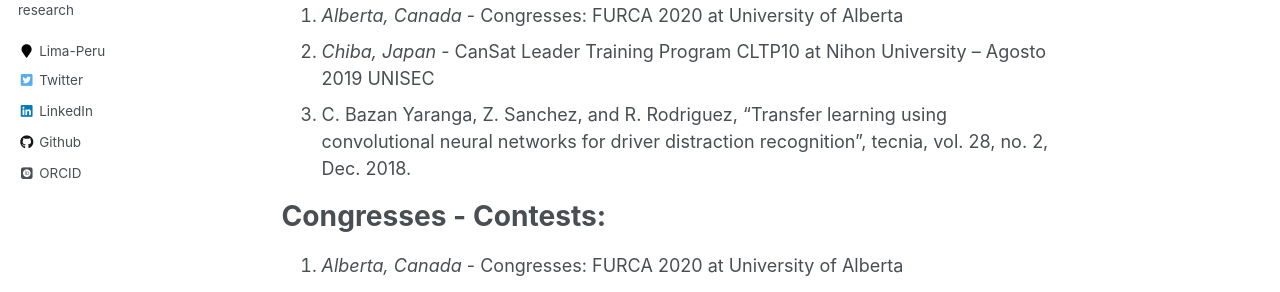
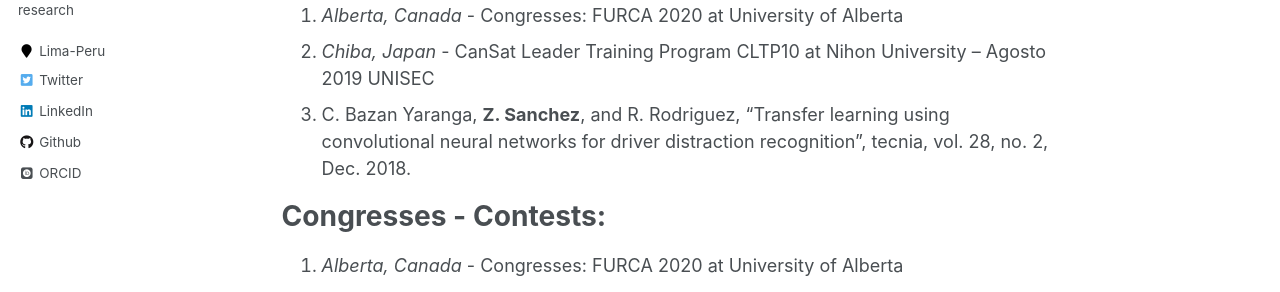
Before and after one commit to zaise/zaise.github.io, a Jekyll site: the page built from _pages/about.md, in a window 1280 px wide and 1070 px high. Shown: the part 395-687 px from the top of the window. Built offline with Jekyll 4.4.1, drawn with Linux system fonts in a browser that asks for light colours; some web fonts are replaced.

Commit message:
2104290955

```diff
--- a/_pages/about.md
+++ b/_pages/about.md
@@ -14,7 +14,7 @@ Publications
 ------
 1. <i>Alberta, Canada</i> - Congresses: FURCA 2020 at University of Alberta
 1. <i>Chiba, Japan</i> - CanSat Leader Training Program CLTP10 at Nihon University – Agosto 2019 UNISEC
-1. C. Bazan Yaranga, Z. Sanchez, and R. Rodriguez, "Transfer learning using convolutional neural networks for driver distraction recognition", tecnia, vol. 28, no. 2, Dec. 2018.
+1. C. Bazan Yaranga, <b>Z. Sanchez</b>, and R. Rodriguez, "Transfer learning using convolutional neural networks for driver distraction recognition", tecnia, vol. 28, no. 2, Dec. 2018.
 
 Congresses - Contests:
 ======
```
